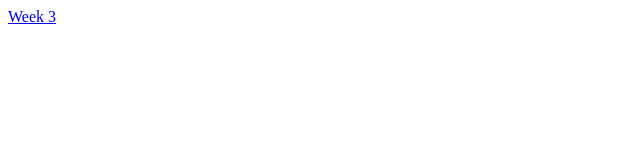
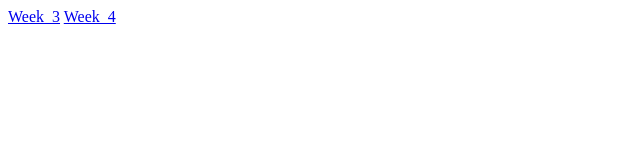
Before and after one commit to tpamacmillan/Homework, a plain HTML site: page index.html in a window 1280 px wide. Shown: the full height of the page, 0-640 px from the left. Drawn offline with Linux system fonts and the light colour scheme.

Commit message:
Update index.html

```diff
--- a/index.html
+++ b/index.html
@@ -1,5 +1,6 @@
 <html>
 <body>
-<a href="https://tpamacmillan.github.io/Homework/Week_3/barchart.html">Week 3</a>
+<a href="https://tpamacmillan.github.io/Homework/Week_3/barchart.html">Week_3</a>
+<a href="https://tpamacmillan.github.io/Homework/Week_4/scatterplot.html">Week_4</a>
 </body>
 </html>
```
